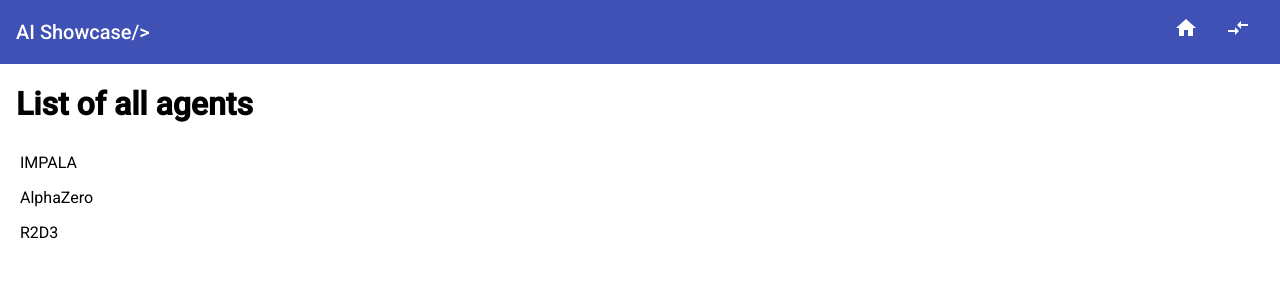
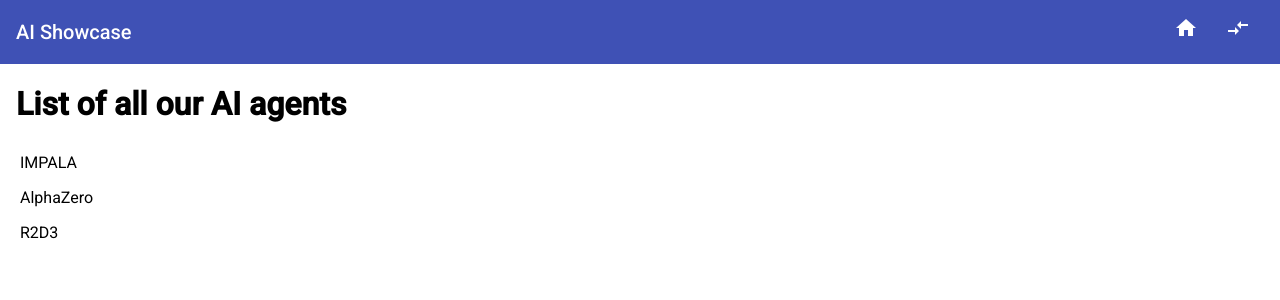
Before and after one commit to mandarini/ai-showcase, an Angular app: page /home in a window 1280 px wide. Shown: the top 300 px of the page. Built offline with nearby package versions, Linux system fonts and the light colour scheme.

Commit message:
change title

```diff
--- a/src/app/app.component.html
+++ b/src/app/app.component.html
@@ -1,6 +1,6 @@
 <mat-toolbar color="primary">
   <mat-toolbar-row>
-    <span role="link" tabindex="0" routerLink="home">AI Showcase/></span>
+    <span role="link" tabindex="0" routerLink="home">AI Showcase</span>
     <nav>
       <mat-icon role="link" tabindex="0" routerLink="home">home</mat-icon>
       <mat-icon role="link" tabindex="0" routerLink="compare"
--- a/src/app/components/home/home.component.html
+++ b/src/app/components/home/home.component.html
@@ -5,7 +5,7 @@
     (agentList$ | async) as agentList
   "
 >
-  <h1>List of all agents</h1>
+  <h1>List of all our AI agents</h1>
   <ai-agent-summary
     *ngFor="let agent of agentList"
     [routerLink]="['/agent/' + agent.id]"
```
